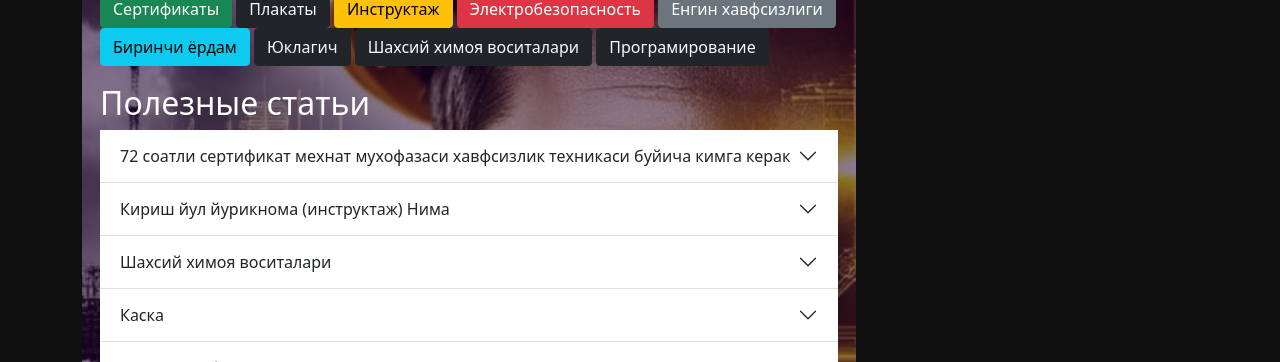
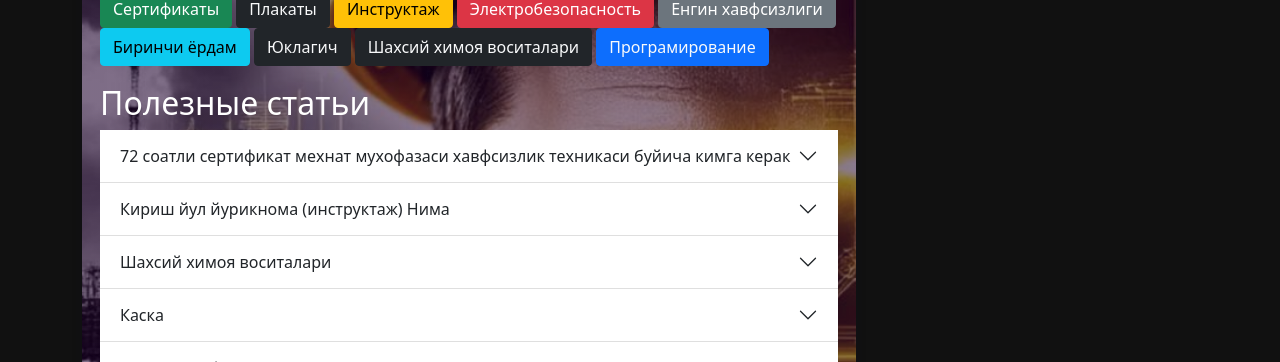
Before and after one commit to Dinsnight/test, a plain HTML site: page index.html in a window 1280 px wide. Shown: the part 738-1100 px from the top of the page. Drawn offline with nearby package versions, Linux system fonts and the light colour scheme.

Commit message:
button ptogr

```diff
--- a/index.html
+++ b/index.html
@@ -123,7 +123,7 @@
               Шахсий химоя воситалари
             </button>
             <button
-              class="btn btn-dark text-light filter-btn"
+              class="btn btn-primary text-light filter-btn"
               data-filter="progr"
             >
               Програмирование
```
